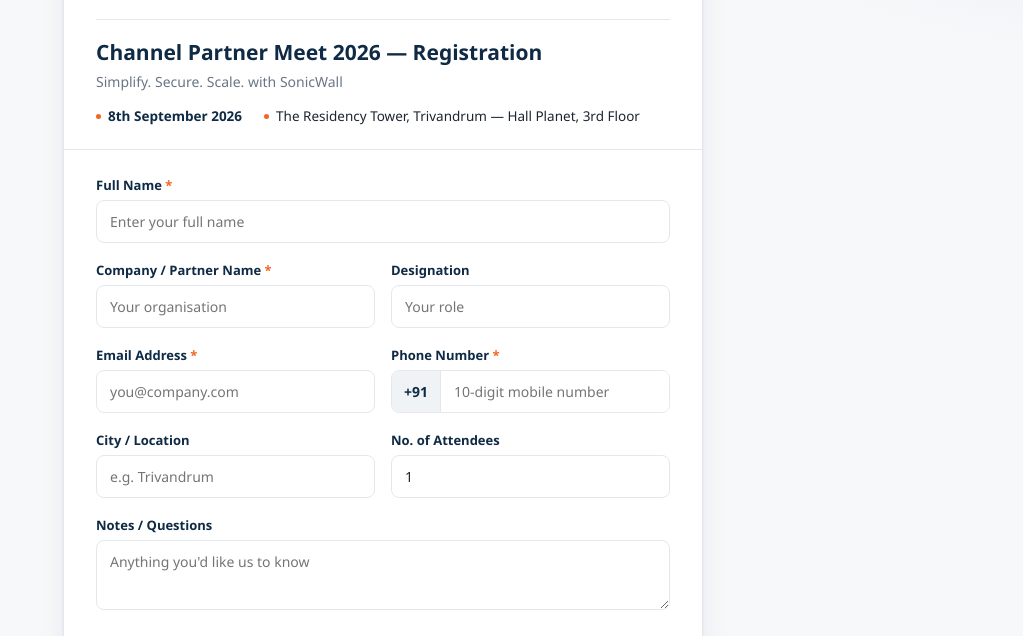
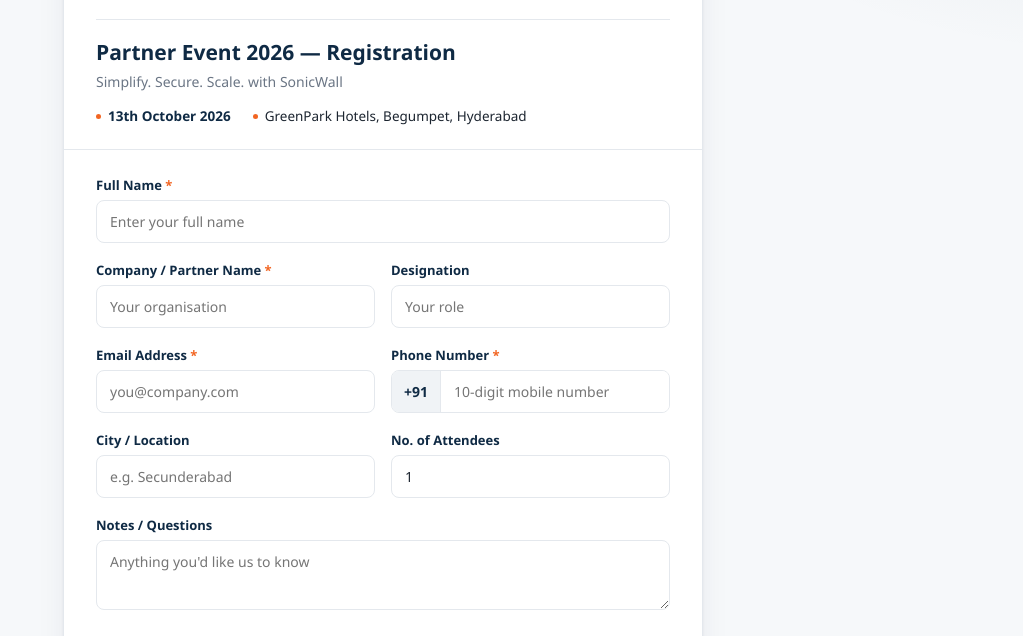
Before and after one commit to ecapsofcl/SW-Event-Registration, a plain HTML site: page index.html in a window 1280 px wide. Shown: the part 140-776 px from the top of the page, without its empty margins (257-1280 px from the left). Drawn offline with Linux system fonts and the light colour scheme.

```diff
--- a/index.html
+++ b/index.html
@@ -3,7 +3,7 @@
 <head>
 <meta charset="UTF-8">
 <meta name="viewport" content="width=device-width, initial-scale=1.0">
-<title>SonicWall Channel Partner Meet 2026 — Registration</title>
+<title>SonicWall Partner Event 2026 — Registration</title>
 <style>
   :root{
     --navy:#173A5E;
@@ -303,11 +303,11 @@
         </div>
       </div>
       <div class="divider-line"></div>
-      <h1>Channel Partner Meet 2026 — Registration</h1>
+      <h1>Partner Event 2026 — Registration</h1>
       <p class="sub">Simplify. Secure. Scale. with SonicWall</p>
       <div class="meta">
-        <div><span class="dot"></span><b>8th September 2026</b></div>
-        <div><span class="dot"></span>The Residency Tower, Trivandrum — Hall Planet, 3rd Floor</div>
+        <div><span class="dot"></span><b>13th October 2026</b></div>
+        <div><span class="dot"></span>GreenPark Hotels, Begumpet, Hyderabad</div>
       </div>
     </div>
 
@@ -348,7 +348,7 @@
       <div class="row2">
         <div class="field">
           <label>City / Location</label>
-          <input type="text" name="city" placeholder="e.g. Trivandrum">
+          <input type="text" name="city" placeholder="e.g. Secunderabad">
         </div>
         <div class="field">
           <label>No. of Attendees</label>
@@ -374,7 +374,7 @@
 <script>
   // Replace this with your deployed Google Apps Script Web App URL
   // (see the accompanying apps_script.gs setup instructions)
-  const SCRIPT_URL = "https://script.google.com/macros/s/AKfycbzPJG78Iq5mc8Ta01CTLkZ_gBaMU4xTAC6CKlz5GG25OiJoQs4cQQvbSP5kMiXzLAGKCw/exec";
+  const SCRIPT_URL = "https://script.google.com/macros/s/AKfycbxsGo6DWjuv5278tY6n6KBVg88ApimgLEhkuFCHVQTgIfA5ABfsRyj0kH37RDJ5UsBk/exec";
 
   const form = document.getElementById('regForm');
   const btn = document.getElementById('submitBtn');
```
